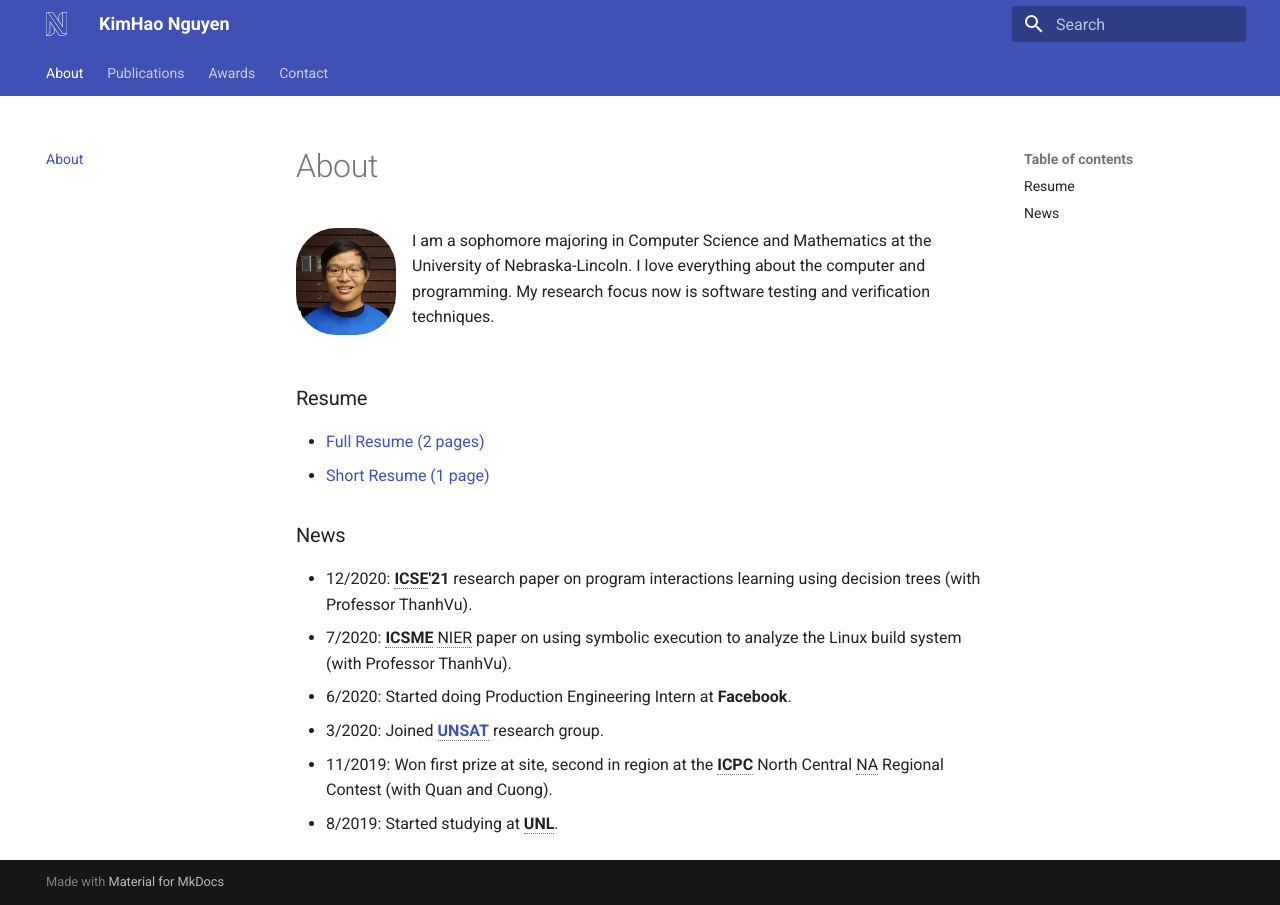
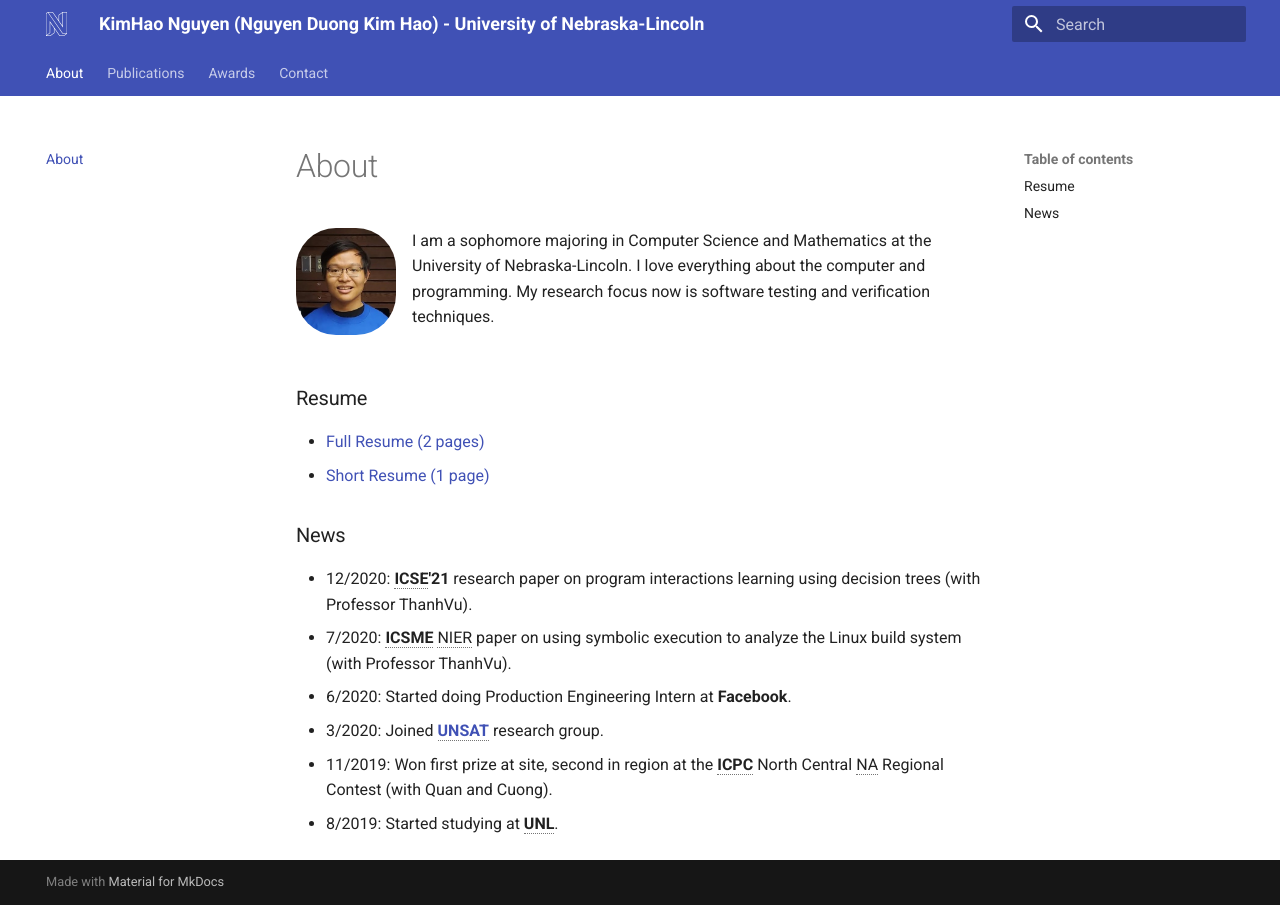
Before and after one commit to ndkimhao/ndkimhao.github.io, an MkDocs documentation site: the page built from docs/index.md, in a window 1280 px wide. Built offline with MkDocs 1.6.1 and Material for MkDocs 9.7.7, drawn with Linux system fonts in a browser that asks for light colours.

Commit message:
upd title

```diff
--- a/mkdocs.yml
+++ b/mkdocs.yml
@@ -1,6 +1,6 @@
-site_name: KimHao Nguyen
+site_name: KimHao Nguyen (Nguyen Duong Kim Hao) - University of Nebraska-Lincoln
 site_url: https://ndkimhao.github.io
-site_description: KimHao Nguyen (Kim Hao Nguyen). Computer Science and Engineering Department, University of Nebraska-Lincoln.
+site_description: KimHao Nguyen (Nguyen Duong Kim Hao). Computer Science and Engineering Department, University of Nebraska-Lincoln.
 site_author: KimHao Nguyen
 theme:
   name: material
```
